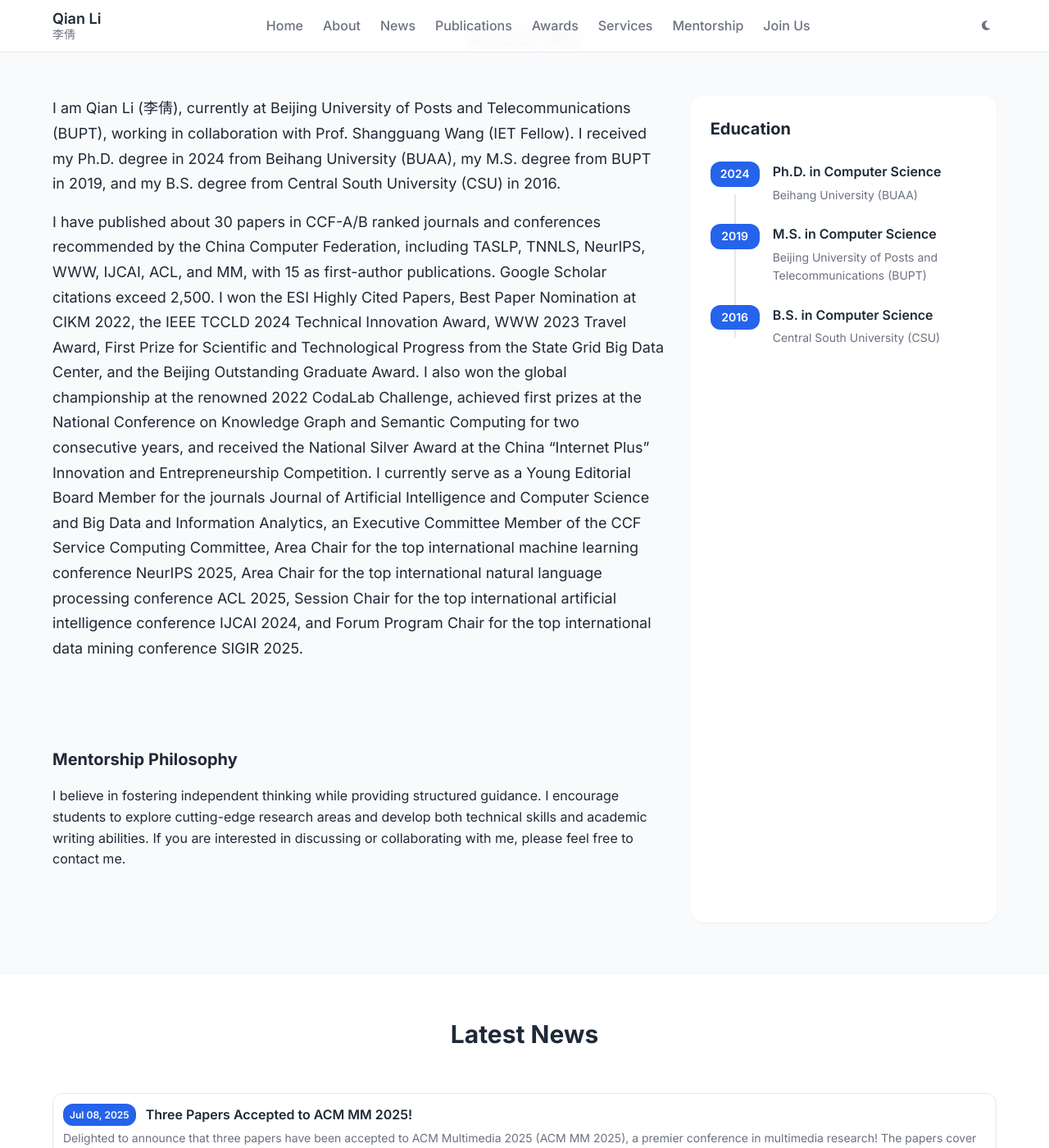
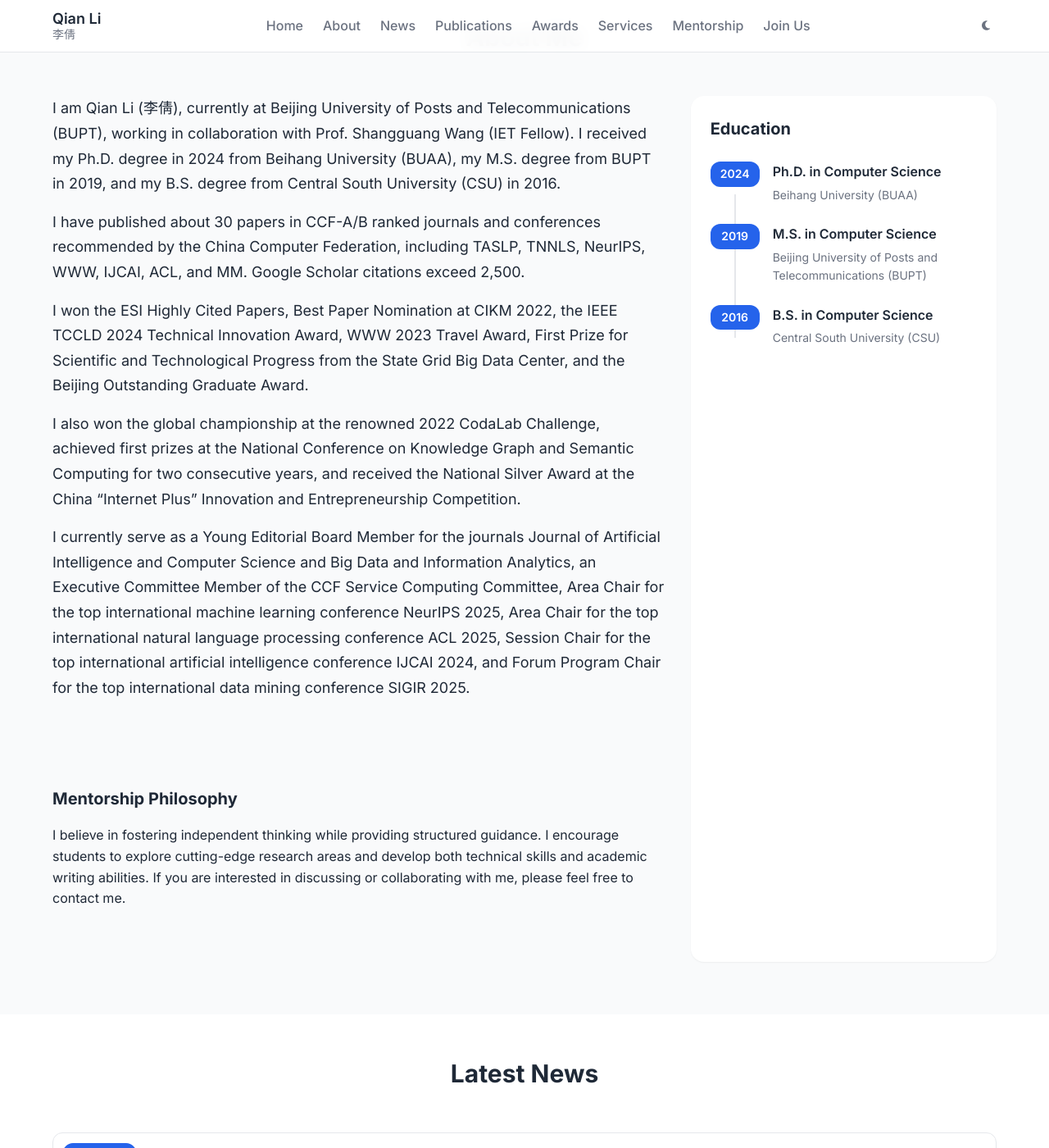
Before and after one commit to xiaoqian19940510/xiaoqian19940510.github.io, a Jekyll site: the page built from index.html, in a window 1280 px wide and 1400 px high, scrolled down 595 px. Shown: the whole window at 82% size. Built offline with Jekyll 4.4.1, drawn with Linux system fonts in a browser that asks for light colours; the list of posts is cut into pages by our own code.

Commit message:
Update author.yml

```diff
--- a/_data/author.yml
+++ b/_data/author.yml
@@ -26,11 +26,14 @@ bio: |
   I received my Ph.D. degree in 2024 from Beihang University (BUAA), my M.S. degree from BUPT in 2019, and my B.S. degree from Central South University (CSU) in 2016.
 
   I have published about 30 papers in CCF-A/B ranked journals and conferences recommended by the China Computer Federation,
-  including TASLP, TNNLS, NeurIPS, WWW, IJCAI, ACL, and MM, with 15 as first-author publications. Google Scholar citations exceed 2,500.
+  including TASLP, TNNLS, NeurIPS, WWW, IJCAI, ACL, and MM. Google Scholar citations exceed 2,500.
+
   I won the ESI Highly Cited Papers, Best Paper Nomination at CIKM 2022, the IEEE TCCLD 2024 Technical Innovation Award, WWW 2023 Travel Award,
   First Prize for Scientific and Technological Progress from the State Grid Big Data Center, and the Beijing Outstanding Graduate Award.
+
   I also won the global championship at the renowned 2022 CodaLab Challenge, achieved first prizes at the National Conference on Knowledge Graph and Semantic Computing for two consecutive years,
   and received the National Silver Award at the China "Internet Plus" Innovation and Entrepreneurship Competition.
+
   I currently serve as a Young Editorial Board Member for the journals Journal of Artificial Intelligence and Computer Science and Big Data and Information Analytics,
   an Executive Committee Member of the CCF Service Computing Committee, Area Chair for the top international machine learning conference NeurIPS 2025,
   Area Chair for the top international natural language processing conference ACL 2025, Session Chair for the top international artificial intelligence conference IJCAI 2024,
```
